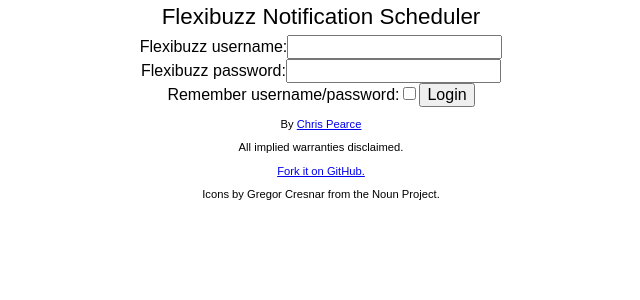
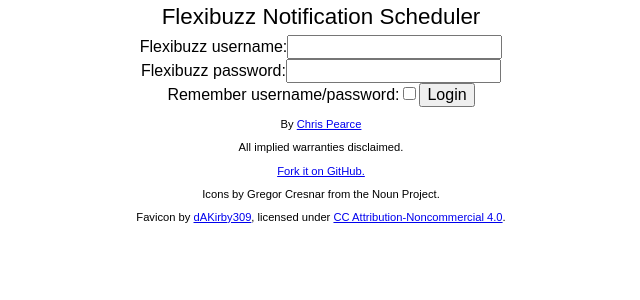
Before and after one commit to cpearce/flexibuzz, a React (Create React App) app: page / in a window 1280 px wide. Shown: the top 300 px of the page, without its empty margins (319-959 px from the left). Built offline with nearby package versions, Linux system fonts and the light colour scheme.

Commit message:
Update title and add custom favicon.

```diff
--- a/package.json
+++ b/package.json
@@ -4,6 +4,7 @@
   "private": true,
   "homepage": "https://cpearce.github.io/flexibuzz",
   "dependencies": {
+    "npm": "^6.1.0",
     "react": "^16.3.2",
     "react-dom": "^16.3.2",
     "react-scripts": "1.1.4"
--- a/public/index.html
+++ b/public/index.html
@@ -19,7 +19,7 @@
       work correctly both with client-side routing and a non-root public URL.
       Learn how to configure a non-root public URL by running `npm run build`.
     -->
-    <title>React App</title>
+    <title>Flexibuzz Notification Scheduler</title>
   </head>
   <body>
     <noscript>
--- a/src/App.js
+++ b/src/App.js
@@ -193,6 +193,8 @@
             <p>All implied warranties disclaimed.</p>
             <p><a href="https://github.com/cpearce/flexibuzz/">Fork it on GitHub.</a></p>
             <p>Icons by Gregor Cresnar from the Noun Project.</p>
+            <p>Favicon by <a href="http://www.iconarchive.com/artist/dakirby309.html">dAKirby309</a>,
+            licensed under <a href="http://creativecommons.org/licenses/by-nc/4.0/">CC Attribution-Noncommercial 4.0</a>.</p>
           </div>
         </div>
       );
```
Also changed, not shown: 2 other files (tests, documents, lock files or other folders).
